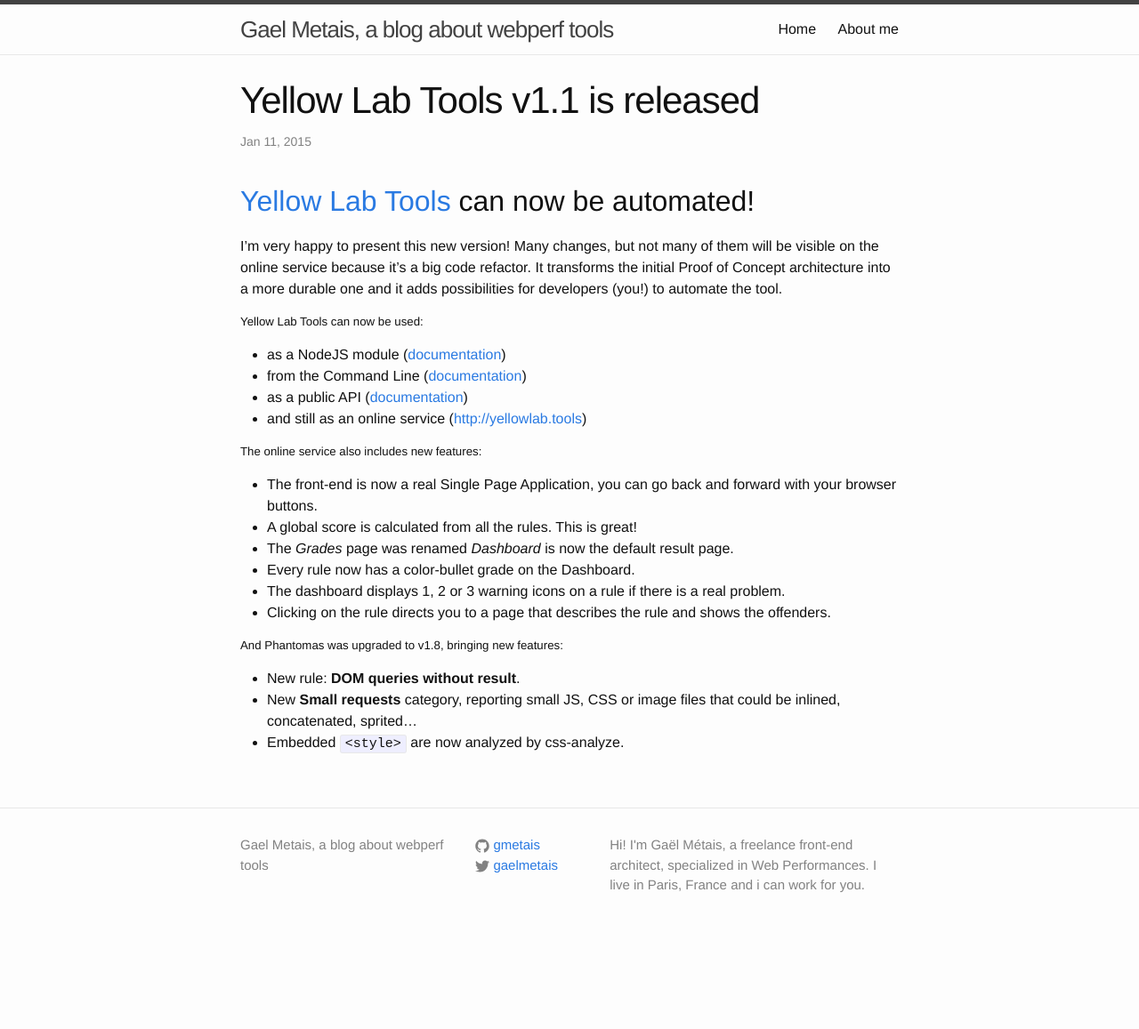
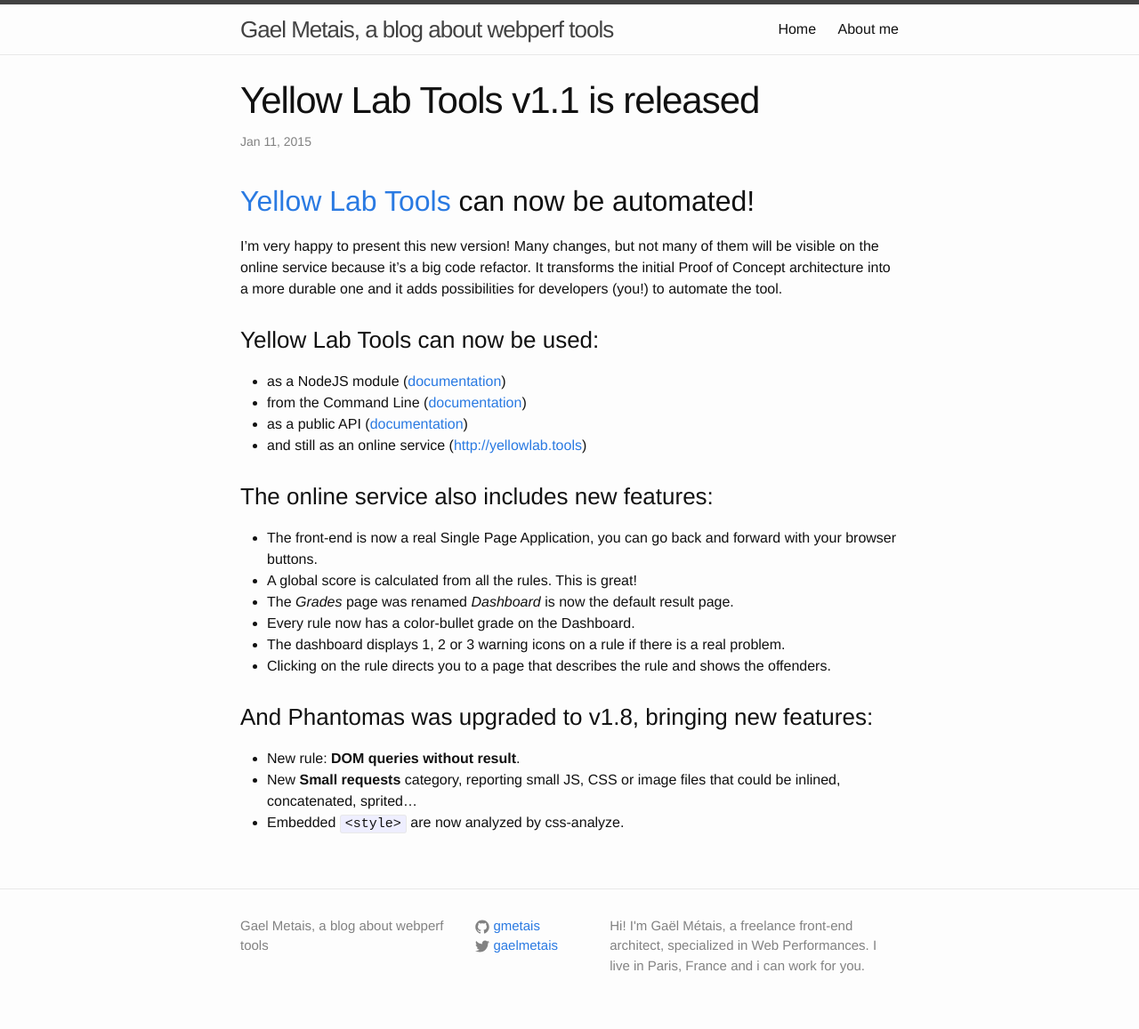
Before and after one commit to gmetais/gmetais.github.io, a Jekyll site: the page built from _posts/2015-01-11-version_1.1_released.markdown, in a window 1280 px wide. Shown: the whole page at 89% size. Built offline with Jekyll 4.4.1, drawn with Linux system fonts in a browser that asks for light colours; before the commit the page ends 1067 px from its top, so only the background shows below that.

Commit message:
Change <h5> to <h3>

```diff
--- a/_posts/2015-01-11-version_1.1_released.markdown
+++ b/_posts/2015-01-11-version_1.1_released.markdown
@@ -11,13 +11,13 @@
 
 I'm very happy to present this new version! Many changes, but not many of them will be visible on the online service because it's a big code refactor. It transforms the initial Proof of Concept architecture into a more durable one and it adds possibilities for developers (you!) to automate the tool.
 
-##### Yellow Lab Tools can now be used:
+### Yellow Lab Tools can now be used:
 - as a NodeJS module ([documentation](https://github.com/gmetais/YellowLabTools/wiki/NodeJS-module))
 - from the Command Line ([documentation](https://github.com/gmetais/YellowLabTools/wiki/Command-Line-Interface))
 - as a public API ([documentation](https://github.com/gmetais/YellowLabTools/wiki/Public-API))
 - and still as an online service ([http://yellowlab.tools](http://yellowlab.tools))
 
-##### The online service also includes new features:
+### The online service also includes new features:
 - The front-end is now a real Single Page Application, you can go back and forward with your browser buttons.
 - A global score is calculated from all the rules. This is great!
 - The *Grades* page was renamed *Dashboard* is now the default result page.
@@ -25,7 +25,7 @@
 - The dashboard displays 1, 2 or 3 warning icons on a rule if there is a real problem.
 - Clicking on the rule directs you to a page that describes the rule and shows the offenders.
 
-##### And Phantomas was upgraded to v1.8, bringing new features:
+### And Phantomas was upgraded to v1.8, bringing new features:
 - New rule: **DOM queries without result**.
 - New **Small requests** category, reporting small JS, CSS or image files that could be inlined, concatenated, sprited...
 - Embedded `<style>` are now analyzed by css-analyze.
```
